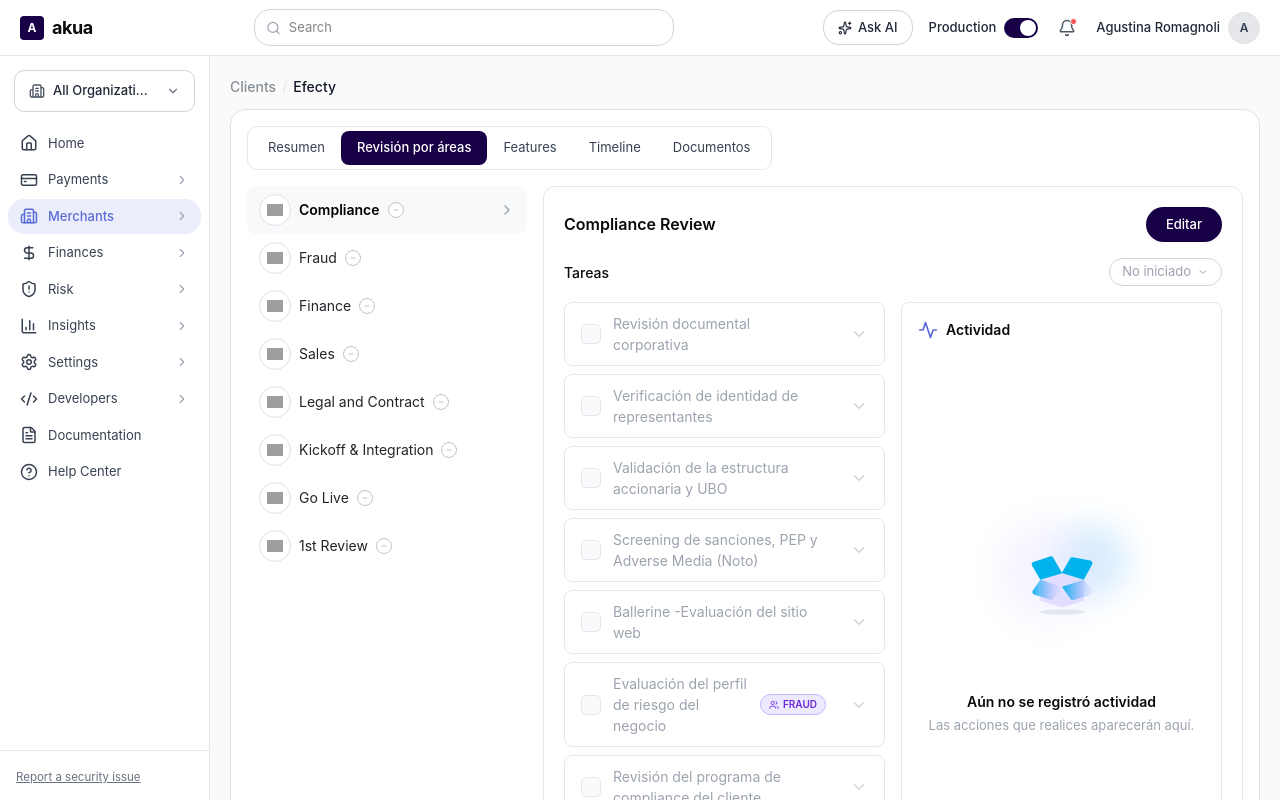
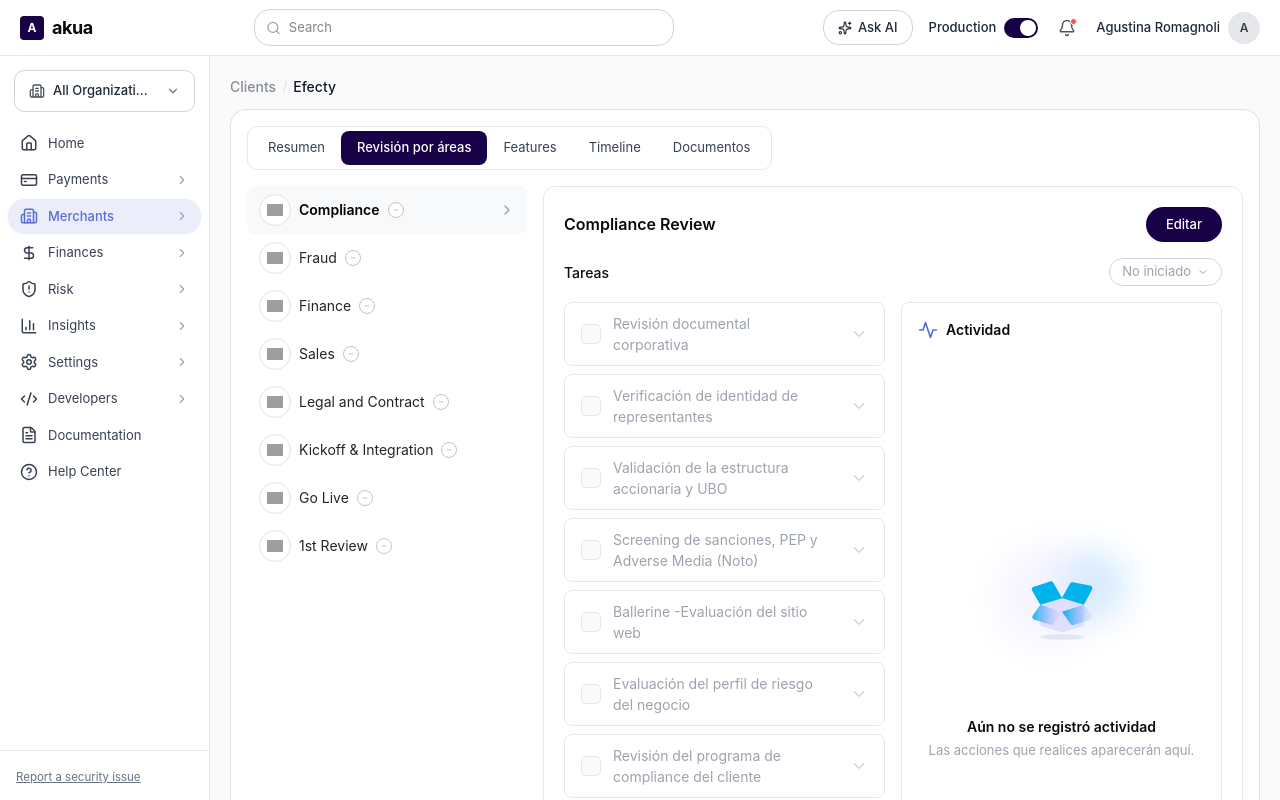
Before and after one commit to Florenciavitacarino/akua-clients, a React (Vite) app: page /clients/1 in a window 1280 px wide. Built offline with nearby package versions, Linux system fonts and the light colour scheme; grey boxes are pictures that could not be loaded.

Commit message:
fix: add Apetito de Riesgo with FRAUD tag to Compliance, remove FRAUD from Evaluacion

```diff
--- a/src/pages/ClientDetailPage.jsx
+++ b/src/pages/ClientDetailPage.jsx
@@ -393,9 +393,10 @@ const COMPLIANCE_CHECKLIST = [
   { label: "Validación de la estructura accionaria y UBO" },
   { label: "Screening de sanciones, PEP y Adverse Media (Noto)" },
   { label: "Ballerine -Evaluación del sitio web" },
-  { label: "Evaluación del perfil de riesgo del negocio", tag: "FRAUD" },
+  { label: "Evaluación del perfil de riesgo del negocio" },
   { label: "Revisión del programa de compliance del cliente" },
   { label: "Inscripción del cliente en Mastercard y Visa como Pay..." },
+  { label: "Apetito de Riesgo del Cliente", tag: "FRAUD" },
 ]
 
 function ComplianceEdit({ checkedItems, onCheck, waivedItems, onWaive, logs, addLog }) {
```
